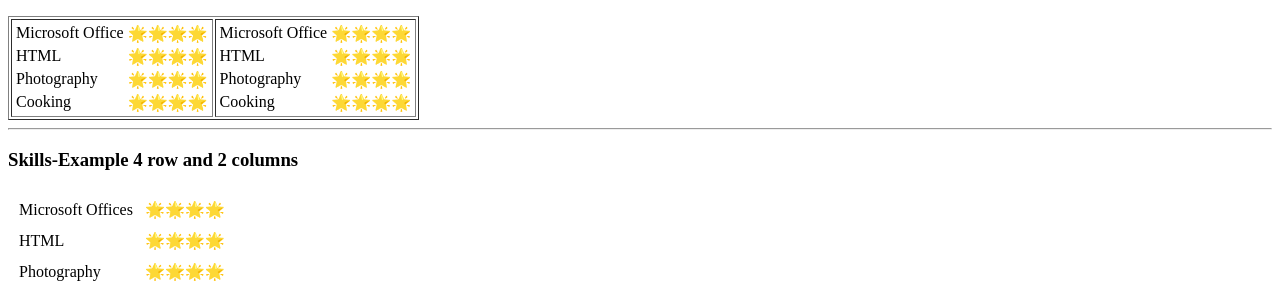
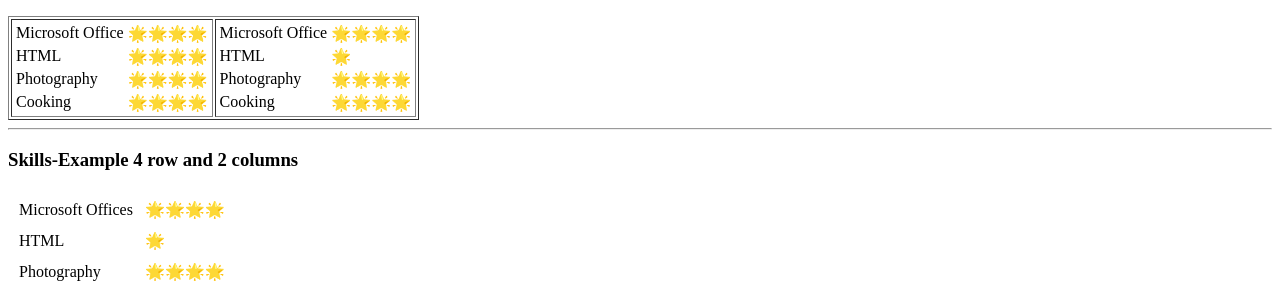
Before and after one commit to zoetucker/blog, a plain HTML site: page index.html in a window 1280 px wide. Shown: the part 1270-1559 px from the top of the page. Drawn offline with Linux system fonts and the light colour scheme.

Commit message:
Update index.html

```diff
--- a/index.html
+++ b/index.html
@@ -101,7 +101,7 @@
       </tr>
       <tr>
         <td>HTML</td>
-        <td>🌟🌟🌟🌟</td>
+        <td>🌟</td>
       </tr>
       <tr>
         <td>Photography</td>
@@ -124,7 +124,7 @@
   </tr>
   <tr>
     <td>HTML</td>
-    <td>🌟🌟🌟🌟</td>
+    <td>🌟</td>
   </tr>
   <tr>
     <td>Photography</td>
```
